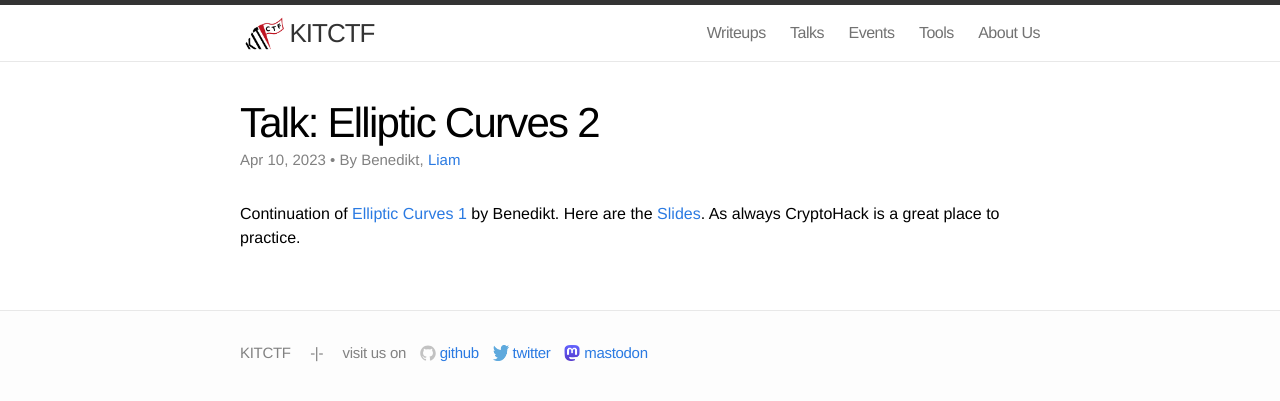
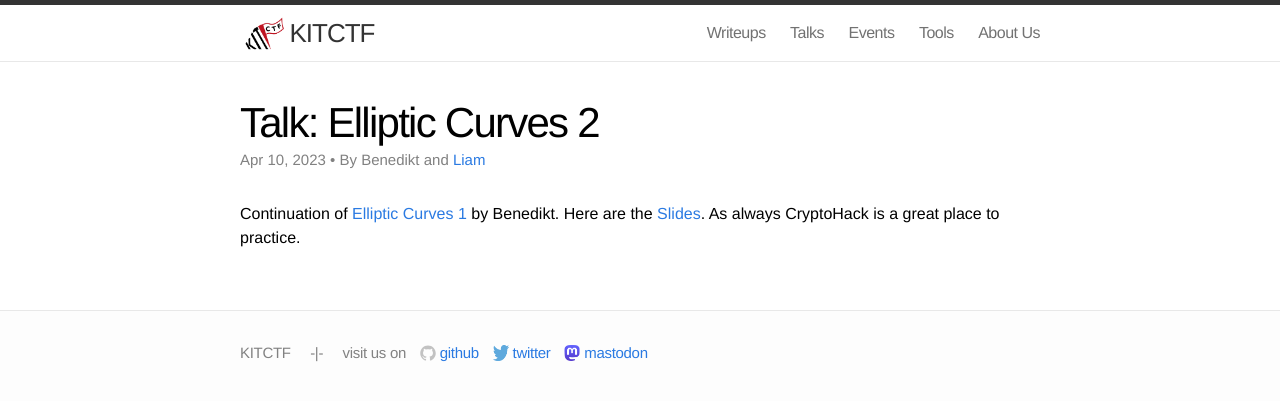
Before and after one commit to kitctf/www, a Jekyll site: the page built from _posts/2023-04-10-elliptic_curve_2.md, in a window 1280 px wide. Shown: the top 401 px of the page. Built offline with Jekyll 4.4.1, drawn with Linux system fonts in a browser that asks for light colours.

Commit message:
One-liner => multi-liner. Use and when less than three authors.
`{%-}` strips whitespace from the left of the line, and `{%-}`
strips whitespace from the right of the line.

That's why we have to use `{{ " and " }}` instead of just ` and `.
Otherwise the whitespace would be stripped from the left and right.

```diff
--- a/_layouts/post.html
+++ b/_layouts/post.html
@@ -5,7 +5,28 @@ layout: default
 
   <header class="post-header">
     <h1>{{ page.title }}</h1>
-    <p class="meta">{{ page.date | date: "%b %-d, %Y" }}{% if page.authors %} • By {% for author in page.authors %}{% if site.authors[author] %}<a href="{{ site.authors[author].url }}">{{ author }}</a>{% else %}{{ author }}{% endif %}{% if forloop.last == false %}, {% endif %}{% endfor %}{% endif %}{% if page.meta %} • {{ page.meta }}{% endif %}</p>
+    <p class="meta">
+      {{ page.date | date: "%b %-d, %Y" }}
+      {%- if page.authors -%}
+       {{ " • By " }}
+        {%- for author in page.authors -%}
+          {%- if forloop.first -%}
+          {%- elsif forloop.last -%}
+              {{ " and " }}
+          {%- else -%}
+              {{ ", " }}
+          {%- endif -%}
+          {%- if site.authors[author] -%}
+            <a href="{{ site.authors[author].url }}">{{ author }}</a>
+          {%- else -%}
+            {{ author }}
+          {%- endif -%}
+        {%- endfor -%}
+      {%- endif -%}
+      {%- if page.meta -%}
+       {{ " • " }} {{ page.meta }}
+      {%- endif -%}
+    </p>
   </header>
 
   <article class="post-content">
```
